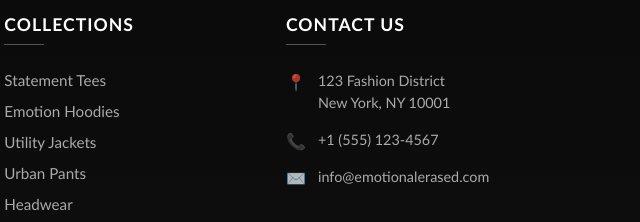
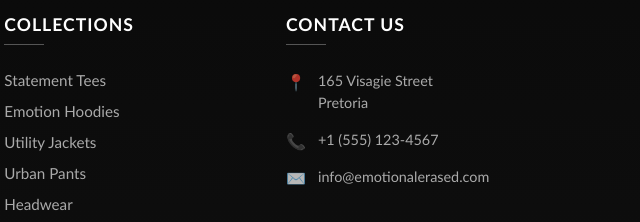
Before and after one commit to Neo-8888/rrravenclothing, a website: page About-Us.html in a window 1280 px wide. Shown: the part 2447-2669 px from the top of the page, 639-1279 px from the left. Drawn offline with Linux system fonts and the light colour scheme.

Commit message:
chabging the footer
i renamed the footer adress

```diff
--- a/About-Us.html
+++ b/About-Us.html
@@ -170,7 +170,7 @@
                 <div class="contact-info">
                     <div class="contact-item">
                         <span class="contact-icon">📍</span>
-                        <p>123 Fashion District<br>New York, NY 10001</p>
+                        <p>165 Visagie Street<br>Pretoria</p>
                     </div>
                     <div class="contact-item">
                         <span class="contact-icon">📞</span>
```
Also changed, not shown: collections.html (+1 -1 lines), index.html (+1 -1 lines).
